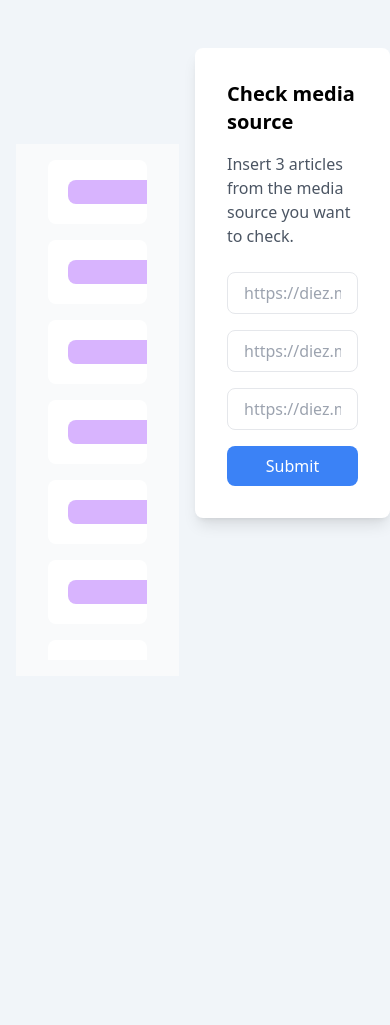
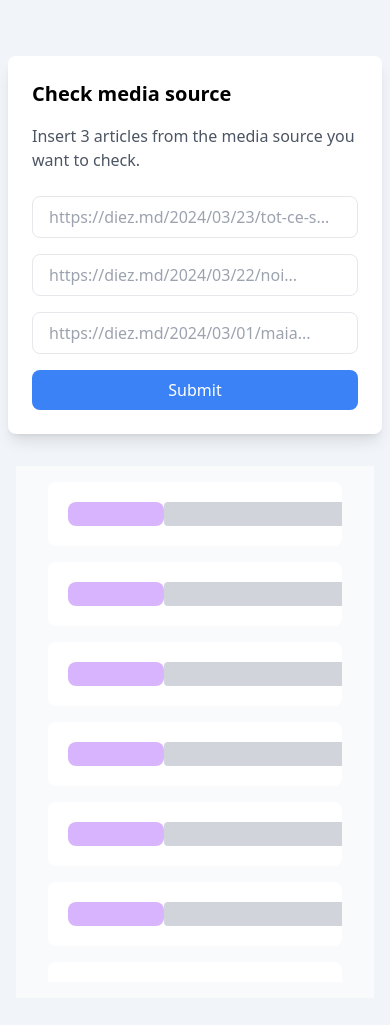
Before and after one commit to strdr4605/news-media-classifier, a Flask app: page / in a window 390 px wide. Shown: the part 52-1077 px from the top of the page. Run offline with Flask 3, Linux system fonts and the light colour scheme; some libraries are stand-ins or nearby versions.

Commit message:
Make it responsive
commit-id:00891d68

```diff
--- a/app/templates/form.html
+++ b/app/templates/form.html
@@ -1,5 +1,5 @@
 <div class="flex items-center justify-center">
-  <div class="bg-white p-8 rounded-lg shadow-lg max-w-md w-full">
+  <div class="bg-white p-6 md:p-8 rounded-lg shadow-lg max-w-md w-full">
     <form hx-post="/submit" hx-target="#results">
       <h1 class="text-xl font-semibold mb-4">Check media source</h1>
       <p class="text-gray-600 mb-6">
--- a/app/templates/index.html
+++ b/app/templates/index.html
@@ -1,16 +1,10 @@
 <!-- templates/index.html -->
 {% extends 'base.html' %}
 {% block content %}
-    <section class="pt-12 flex overflow-y-scroll">
-        <div id="left" class="w-1/2 pt-24 p-4">
+    <section class="pt-12 flex flex-col-reverse md:flex-row overflow-y-scroll">
+        <div id="left" class="md:w-1/2 pt-6 md:pt-24 p-4">
             <div class="bg-gray-50  flex items-center justify-center px-8 py-4">
                 <div class="relative w-full max-w-lg">
-                    <!-- <div class="absolute top-0 -left-4 w-72 h-72 bg-purple-300 rounded-full mix-blend-multiply filter blur-xl opacity-70 animate-blob "> -->
-                    <!-- </div> -->
-                    <!-- <div class="absolute top-0 -right-4 w-72 h-72 bg-yellow-300 rounded-full mix-blend-multiply filter blur-xl opacity-70 animate-blob animation-delay-2000"> -->
-                    <!-- </div> -->
-                    <!-- <div class="absolute -bottom-32 left-20 w-72 h-72 bg-purple-300 rounded-full mix-blend-multiply filter blur-xl opacity-70 animate-blob animation-delay-4000"> -->
-                    <!-- </div> -->
                     <div class="relative space-y-4 max-h-[500px] overflow-y-scroll" id="results">
                         {% for article in articles %}
                             {% include 'list-item.html' %}
@@ -19,6 +13,6 @@
                 </div>
             </div>
         </div>
-        <div id="right" class="w-1/2">{% include 'form.html' %}</div>
+        <div id="right" class="md:w-1/2 p-2 md:p-0">{% include 'form.html' %}</div>
     </section>
 {% endblock content %}
```
